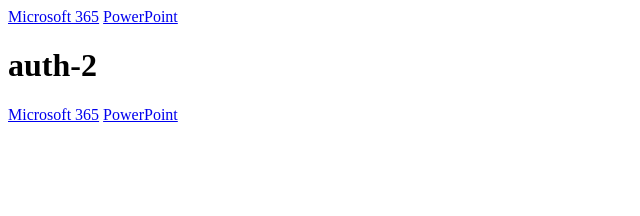
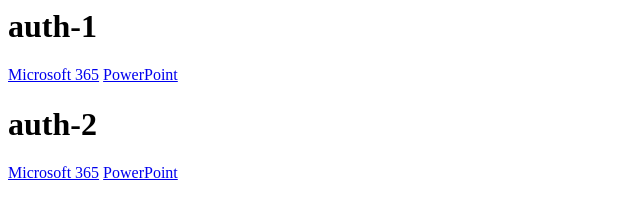
Before and after one commit to Maxim4401/M, a plain HTML site: page index.html in a window 1280 px wide. Shown: the whole page, without its empty margins (0-640 px from the left). Drawn offline with Linux system fonts and the light colour scheme.

Commit message:
Update index.html

```diff
--- a/index.html
+++ b/index.html
@@ -1,6 +1,7 @@
 <html>
     <body>
         <head>
+            <h1>auth-1</h1>
             <a href="https://www.office.com/?auth=1">Microsoft 365</a>
             <a href="https://www.office.com/launch/powerpoint?auth=1">PowerPoint</a>
             <h1>auth-2</h1>
```
